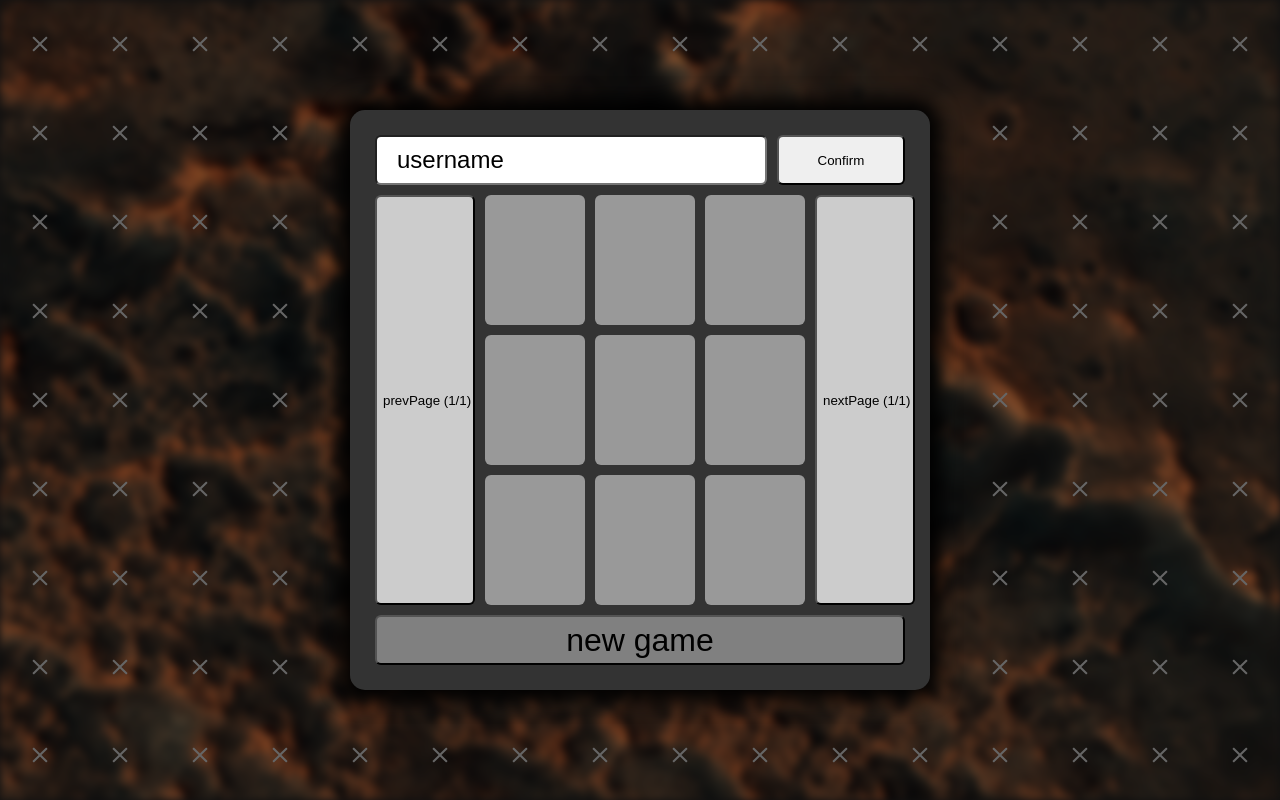
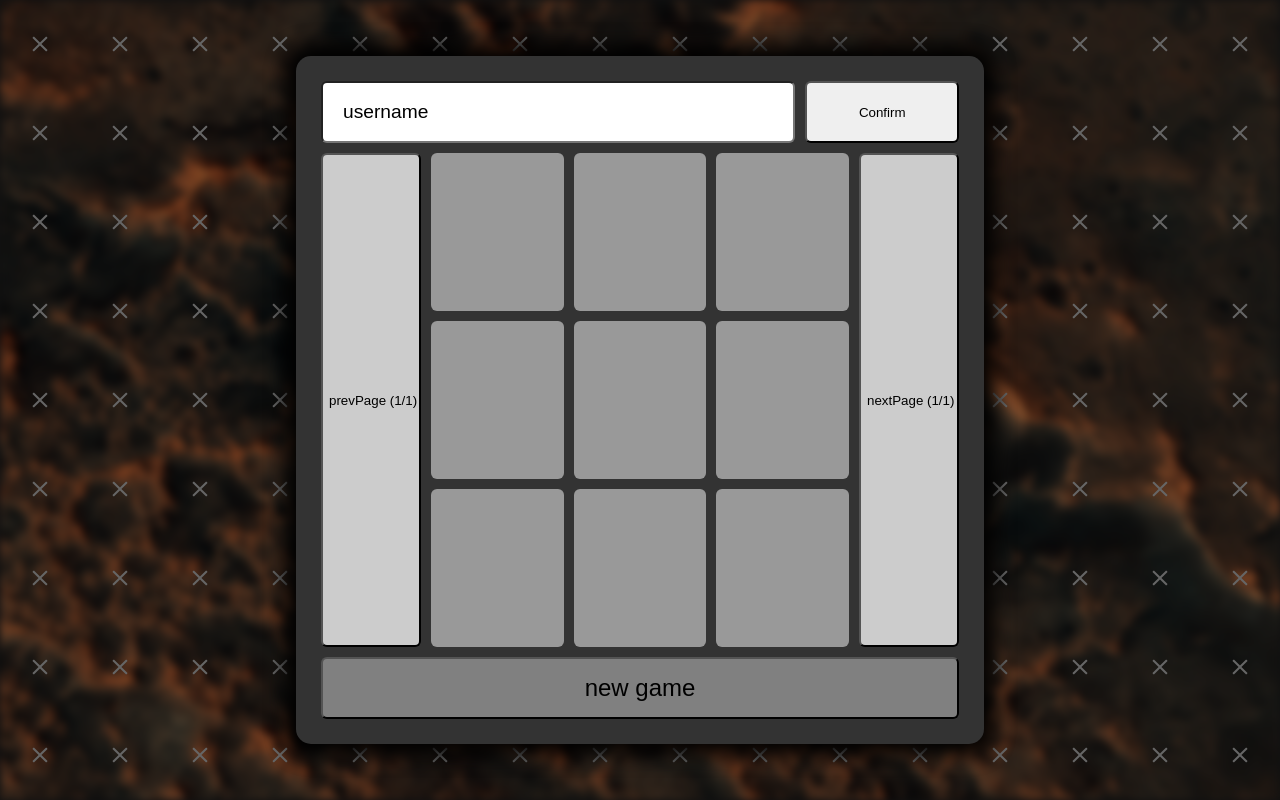
Before and after one commit to Fr1tzler/towerDefense, a website with bundled scripts: page frontend/index.html in a window 1280 px wide. Built offline with nearby package versions, Linux system fonts and the light colour scheme; no server answers.

Commit message:
game v0.51c - minor style changes

```diff
--- a/frontend/script.js
+++ b/frontend/script.js
@@ -171,14 +171,13 @@ function drawMaps(mapList) {
 function resizeEverything() {
     let width = window.innerWidth;
     let height = window.innerHeight;
-    while (height > width) {
+    if (height > width)
         alert('Ориентируйте экран альбомно!')
-    }
 
     let basicSquareSize = Math.trunc(Math.min(width, height) * 0.9);
 
-    document.getElementById('preGameScreen').style.width = Math.trunc(basicSquareSize * 0.75) + 'px';
-    document.getElementById('preGameScreen').style.height = Math.trunc(basicSquareSize * 0.75) + 'px';
+    document.getElementById('preGameScreen').style.width = Math.trunc(basicSquareSize * 0.9) + 'px';
+    document.getElementById('preGameScreen').style.height = Math.trunc(basicSquareSize * 0.9) + 'px';
 
     document.getElementById('sidePanelLeft').style.width = Math.trunc(basicSquareSize / 2) + 'px';
     document.getElementById('sidePanelLeft').style.height = basicSquareSize + 'px';
@@ -186,8 +185,8 @@ function resizeEverything() {
     document.getElementById('tileScreen').style.width = basicSquareSize + 'px';
     document.getElementById('tileScreen').style.height = basicSquareSize + 'px';
 
-    document.getElementById('aftergameScreen').style.width = Math.trunc(basicSquareSize * 0.75) + 'px';
-    document.getElementById('aftergameScreen').style.height = Math.trunc(basicSquareSize * 0.75) + 'px';
+    document.getElementById('aftergameScreen').style.width = Math.trunc(basicSquareSize * 0.9) + 'px';
+    document.getElementById('aftergameScreen').style.height = Math.trunc(basicSquareSize * 0.9) + 'px';
 }
 
 window.addEventListener('resize', resizeEverything);
--- a/frontend/styles/infoPanelStyles.css
+++ b/frontend/styles/infoPanelStyles.css
@@ -34,7 +34,7 @@
 
 .waveInfoText {
     position: relative;
-    font-size: x-large;
+    font-size: larger;
     color: white;
     top: 50%;
     left: 50%;
@@ -81,7 +81,7 @@
     left: 50%;
     transform: translate(-50%, -50%);
     background-color: #555;
-    font-size: x-large;
+    font-size: larger;
 }
 
 .infoPanelLarge {
--- a/frontend/styles/styles.css
+++ b/frontend/styles/styles.css
@@ -16,6 +16,7 @@ body {
     font-family: 'Gardens CM';
     color: white;
     user-select: none;
+    overflow: hidden;
 }
 
 .screenContainer {
@@ -105,7 +106,7 @@ body {
     background-color: gray;
     margin: 5px;
     border-radius: 6px;
-    font-size: xx-large;
+    font-size: x-large;
     color: black;
 }
 
@@ -115,7 +116,7 @@ body {
     border-radius: 6px;
     width: 600px;
     padding-left: 20px;
-    font-size: x-large;
+    font-size: larger;
 }
 
 .usernameConfirmButton {
@@ -158,7 +159,7 @@ body {
 
 .screenTitle {
     position: relative;
-    font-size: xx-large;
+    font-size: x-large;
     color: white;
     margin: auto;
 }
@@ -167,7 +168,7 @@ body {
     width: 80%;
     position: relative;
     color: white;
-    font-size: x-large;
+    font-size: larger;
     top: 50%;
     left: 50%;
     transform: translate(-50%, -50%);
```
